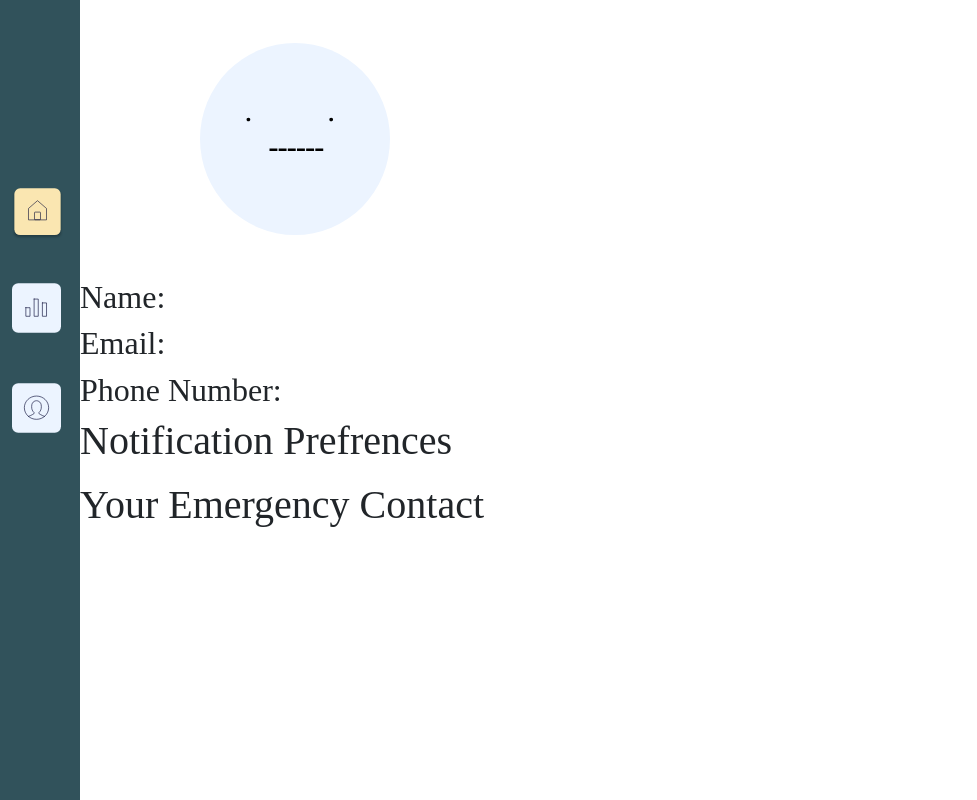
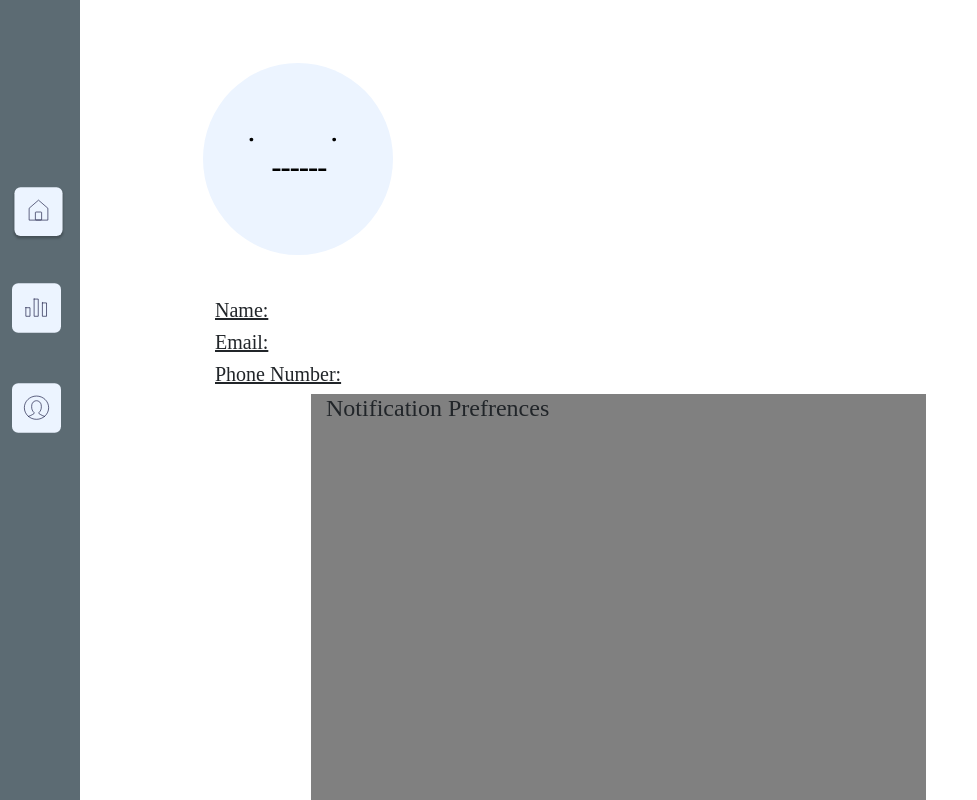
Before and after one commit to bennettnicholas/HealthDeck, a React (Create React App) app in the folder healthdeck/: page /profile in a window 1280 px wide. Shown: the top 800 px of the page, without its empty margins (0-977 px from the left). Built offline with nearby package versions, Linux system fonts and the light colour scheme.

Commit message:
more home page stuff

```diff
--- a/healthdeck/src/Components/Dasboard/Home.css
+++ b/healthdeck/src/Components/Dasboard/Home.css
@@ -2,7 +2,7 @@
   width: 298px;
   height: 300px;
 
-  background: #fdccd5;
+  /* background: #fdccd5; */
   border-radius: 20px;
 }
 .top_two{
--- a/healthdeck/src/Components/Dasboard/Home.jsx
+++ b/healthdeck/src/Components/Dasboard/Home.jsx
@@ -1,45 +1,75 @@
-import React from "react";
+import React, { useState, useEffect } from "react";
+import axios from "axios";
+
 import "./Home.css";
 import { Link } from "react-router-dom";
+
 const Home = () => {
+  // const dataUrl =
+  //   "https://us-central1-aiot-fit-xlab.cloudfunctions.net/healthdecklastreading";
+  //   fetch(dataUrl)
+  //     .then((response) => response.json())
+  //     .then((data) => console.log('This is your data', data));
+
+  // const [data, setdata] = useState({});
+
+  // useEffect(() => {
+  //   getdatawithAxios();
+
+  // }, []);
+
+  // const getdatawithAxios = async () => {
+  //   const response = await axios.get(dataUrl);
+  //   setdata(response.data);
+
+  // };
+
+  const heart_data = 100;
+  const sugar_data = 10;
+  const oxygen_data = 100;
+  const temp_data = 100;
+
   return (
     <>
       <div className="home-cotainer" style={{ marginLeft: "90px" }}>
+        <div className="row top_two">
+          <div className="col-6 heart_container ">
+            <h6 style={{ color: "#CECACA", fontWeight: 600 }}> Heart Rate</h6>
 
-        <div className="row top_two">
-          <div className="col-6 heart_container">
-            <h6 style={{color:"#CECACA",fontWeight:600}}> Heart Rate</h6>
-
-            <div className="heart_rate">
+            <div className="heart_rate"style={{background: heart_data >= 90 ? "green" : "blue"
+}}>
               <Link to="/Analytics">
-              <p> 92</p>
+                <p>{heart_data} </p>
               </Link>
             </div>
           </div>
           <div className="sugar_container">
-            <h6 style={{color:"#CECACA",fontWeight:600}}> Blood Sugar</h6>
-            <div className="Blood_sugar">
+            <h6 style={{ color: "#CECACA", fontWeight: 600 }}> Blood Sugar</h6>
+            <div className="Blood_sugar" style={{background: sugar_data < 140 ? "green" : "yellow", background: sugar_data >= 200 ? "red" : "yellow",background: sugar_data <= 140 & sugar_data <= 199? "yellow" : "red"
+}}>
               <Link to="/Analytics">
-              <p> 245</p>
+                <p>{sugar_data}</p>
               </Link>
             </div>
           </div>
         </div>
         <div className="row bottom_two">
-
           <div className="col-6 oxygen_container">
-          <h6 style={{color:"#CECACA",fontWeight:600}}> Blood Oxygen</h6>
+            <h6 style={{ color: "#CECACA", fontWeight: 600 }}> Blood Oxygen</h6>
             <div className="Blood_oxygen">
               <Link to="/Analytics">
-            <p> 100</p>
+                <p> {oxygen_data}</p>
               </Link>
             </div>
           </div>
           <div className="temp_container">
-          <h6 style={{color:"#CECACA",fontWeight:600}}> Body Tempature</h6>
+            <h6 style={{ color: "#CECACA", fontWeight: 600 }}>
+              {" "}
+              Body Tempature
+            </h6>
             <div className="Body_temp">
               <Link to="/Analytics">
-            <p>98 </p>
+                <p>{temp_data}</p>
               </Link>
             </div>
           </div>
--- /dev/null
+++ b/healthdeck/src/Components/Dasboard/Profile.css
@@ -0,0 +1,4 @@
+h5{
+    font-weight: 400;
+    text-decoration: underline;
+}
--- a/healthdeck/src/Components/Dasboard/Profile.jsx
+++ b/healthdeck/src/Components/Dasboard/Profile.jsx
@@ -1,5 +1,5 @@
 import React from "react";
-
+import "./Profile.css";
 const Profile = () => {
   return (
     <>
@@ -7,8 +7,13 @@ const Profile = () => {
         className="profile-cotainer"
         style={{ marginLeft: "80px", fontSize: "18px" }}
       >
-        <div className="personal-info">
-          <div className="profile-image" style={{ marginLeft: "10%" }}>
+        <div className="row profile_info">
+
+
+        <div
+          className="col-6 profile-image"
+          style={{ marginLeft: "10%", marginTop: "20px" }}
+        >
           <svg
             width="190"
             height="278"
@@ -23,29 +28,47 @@ const Profile = () => {
             />
           </svg>
         </div>
+        </div>
 
-          <div className="info" style={{ fontSize: "2px" }}>
-            <h2>
+        <div className="col-6 info" style={{ fontSize: "2px",marginLeft:"10%"}}>
+          <h5>
             <span>Name:</span>
             {}
-            </h2>
-            <h2>
+          </h5>
+          <h5>
             <span>Email:</span>
             {}
-            </h2>
-            <h2>
+          </h5>
+          <h5>
             <span>Phone Number:</span>
             {}
-            </h2>
+          </h5>
         </div>
-        </div>
-        <div>
-          <div className="noti-prefernce">
-            <h1>Notification Prefrences</h1>
+
+        <div className="row">
+          <div
+            className="col-6 noti-prefernce"
+            style={{
+              marginLeft: "20%",
+              background: "grey",
+              width: "450px",
+              height: "500px",
+
+            }}
+          >
+            <h4>Notification Prefrences</h4>
             <p>{}</p>
           </div>
-          <div className="emergencyconatct">
-            <h1>Your Emergency Contact</h1>
+          <div
+            className="col-6 emergencyconatct"
+            style={{
+              marginLeft: "20%",
+              background: "grey",
+              width: "450px",
+              height: "500px",
+            }}
+          >
+            <h4>Your Emergency Contact</h4>
             <p>{}</p>
           </div>
         </div>
--- a/healthdeck/src/Components/Navbar/Navbar.css
+++ b/healthdeck/src/Components/Navbar/Navbar.css
@@ -5,7 +5,7 @@
   z-index: 1;
   top: 0;
   left: 0;
-  background-color: #31525B;
+  background-color: #5c6b73;
   overflow-x: hidden;
   padding-top: 20px;
 }
@@ -16,19 +16,32 @@
 
 
 }
+
 .Dashboard{
   padding-top: 40px;
 
+}
+.dashboard-icon:hover{
+  color: #fafafa;
+
+  opacity: 0.5;
 }
 .dashboard-icon{
   margin-top: 10px;
 
 }
-.home{
+.home_icon:hover{
+  color: #fafafa;
 
+  opacity: 0.5;
 
 }
 .profile_icon{
   margin-top: 20px;
 
 }
+.profile_icon:hover{
+  color: #fafafa;
+
+  opacity: 0.5;
+}
--- a/healthdeck/src/Components/Navbar/Navbar.jsx
+++ b/healthdeck/src/Components/Navbar/Navbar.jsx
@@ -10,14 +10,14 @@ const Navbar = () => {
           <div className="home_icon">
             <Link to="/" className="home">
               <svg
-                width="51"
+                width="53"
                 height="88"
                 viewBox="0 0 87 88"
                 fill="none"
                 xmlns="http://www.w3.org/2000/svg"
               >
                 <g filter="url(#filter0_d)">
-                  <rect x="4" width="79" height="80" rx="10" fill="#FAE6B1" />
+                  <rect x="4" width="79" height="80" rx="10" fill="#ECF4FF" />
                   <path
                     d="M28.125 54.0455V34.5455L43.5 21.25L58.875 34.5455V54.0455H28.125Z"
                     stroke="#050733"
```
Also changed, not shown: healthdeck/package.json (+4 -3 lines), 1 other file (tests, documents, lock files or other folders). Lines whose indentation alone changed are shown as unchanged.
